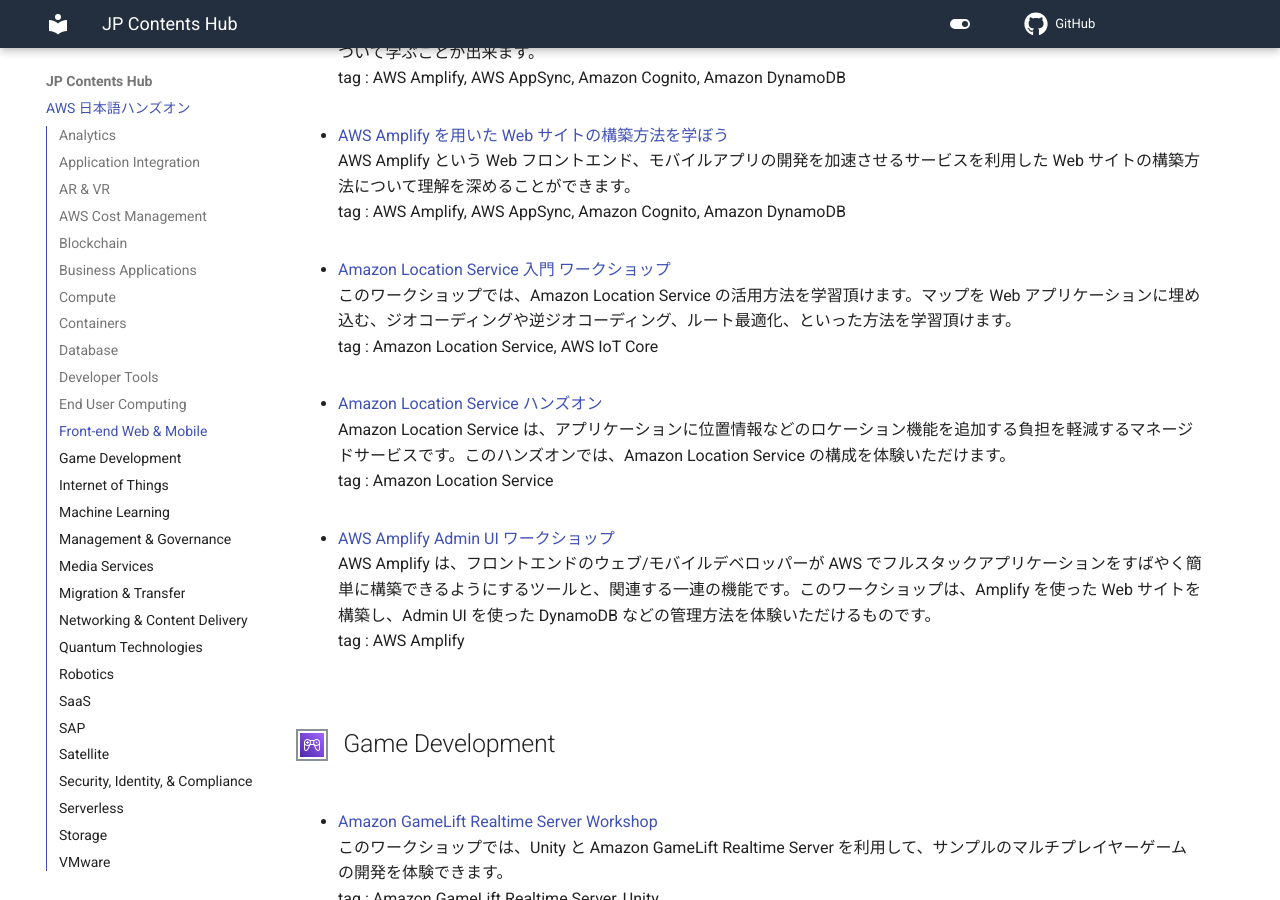
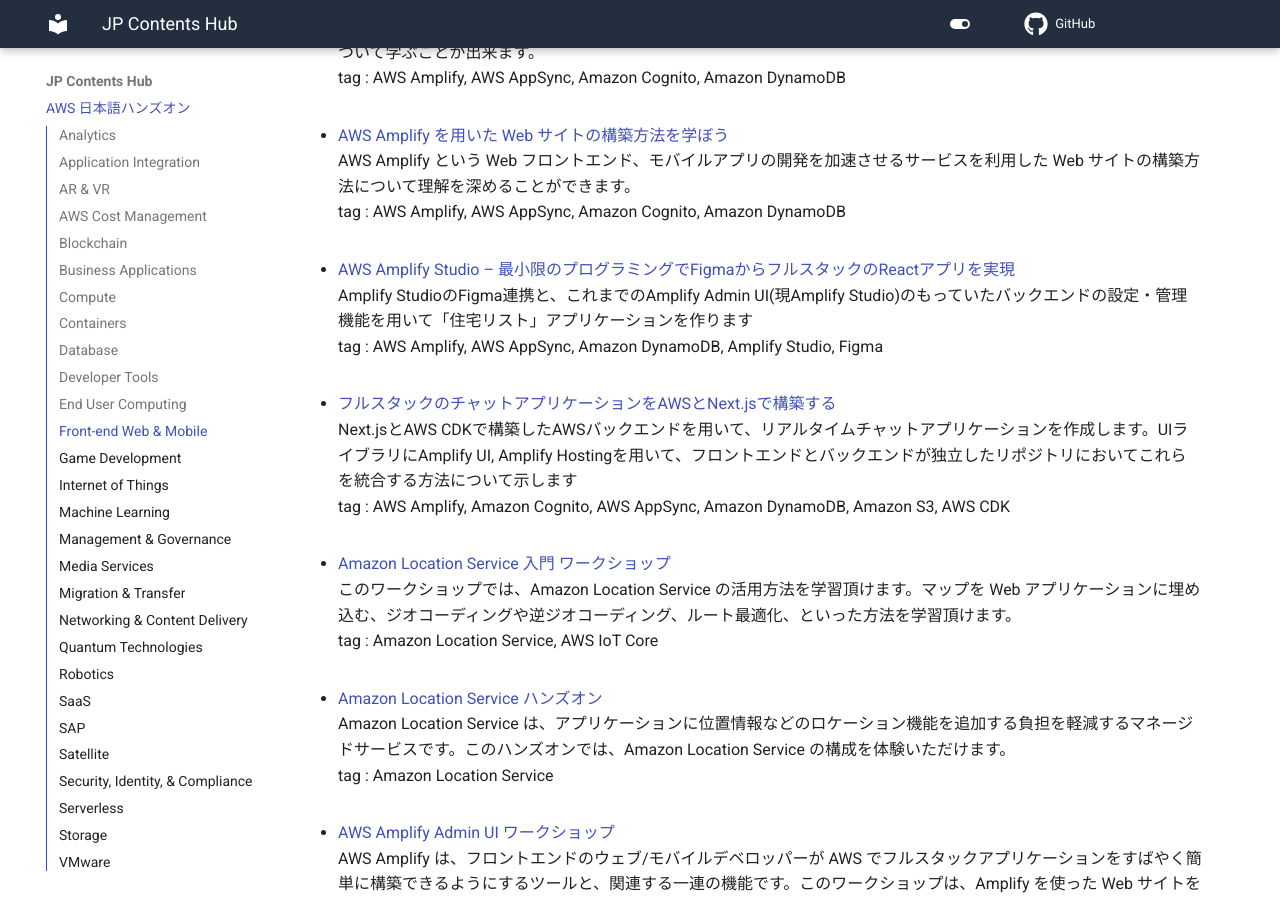
Before and after one commit to aws-samples/jp-contents-hub, an MkDocs documentation site: the page built from content/index.md, in a window 1280 px wide and 900 px high, scrolled down 12646 px. Built offline with MkDocs 1.6.1 and Material for MkDocs 9.7.7, drawn with Linux system fonts in a browser that asks for light colours; comment, search, counter and statistics services are not loaded.

Commit message:
add: 新規ハンズオンコンテンツ追加

```diff
--- a/content/index.md
+++ b/content/index.md
@@ -332,6 +332,14 @@
 - <a href="https://pages.awscloud.com/JAPAN-event-OE-Hands-on-for-Beginners-amplify-2022-reg-event.html?trk=aws_introduction_page" target="_blank" onclick="sendClickCount()" onauxclick="sendClickCount()">AWS Amplify を用いた Web サイトの構築方法を学ぼう</a>
 AWS Amplify という Web フロントエンド、モバイルアプリの開発を加速させるサービスを利用した Web サイトの構築方法について理解を深めることができます。
 tag : AWS Amplify, AWS AppSync, Amazon Cognito, Amazon DynamoDB
+
+- <a href="https://aws.amazon.com/jp/blogs/news/aws-amplify-studio-figma-to-fullstack-react-app-with-minimal-programming/" target="_blank" onclick="sendClickCount()" onauxclick="sendClickCount()">AWS Amplify Studio – 最小限のプログラミングでFigmaからフルスタックのReactアプリを実現</a>
+Amplify StudioのFigma連携と、これまでのAmplify Admin UI(現Amplify Studio)のもっていたバックエンドの設定・管理機能を用いて「住宅リスト」アプリケーションを作ります
+tag : AWS Amplify, AWS AppSync, Amazon DynamoDB, Amplify Studio, Figma
+
+- <a href="https://aws.amazon.com/jp/blogs/news/building-a-full-stack-chat-application-with-aws-and-nextjs/" target="_blank" onclick="sendClickCount()" onauxclick="sendClickCount()">フルスタックのチャットアプリケーションをAWSとNext.jsで構築する</a>
+Next.jsとAWS CDKで構築したAWSバックエンドを用いて、リアルタイムチャットアプリケーションを作成します。UIライブラリにAmplify UI, Amplify Hostingを用いて、フロントエンドとバックエンドが独立したリポジトリにおいてこれらを統合する方法について示します
+tag : AWS Amplify, Amazon Cognito, AWS AppSync, Amazon DynamoDB, Amazon S3, AWS CDK
 
 - <a href="https://catalog.workshops.aws/amazon-location-101/ja-JP" target="_blank" onclick="sendClickCount()" onauxclick="sendClickCount()">Amazon Location Service 入門 ワークショップ</a>
 このワークショップでは、Amazon Location Service の活用方法を学習頂けます。マップを Web アプリケーションに埋め込む、ジオコーディングや逆ジオコーディング、ルート最適化、といった方法を学習頂けます。
```
Also changed, not shown: README.md (+8 -0 lines).
